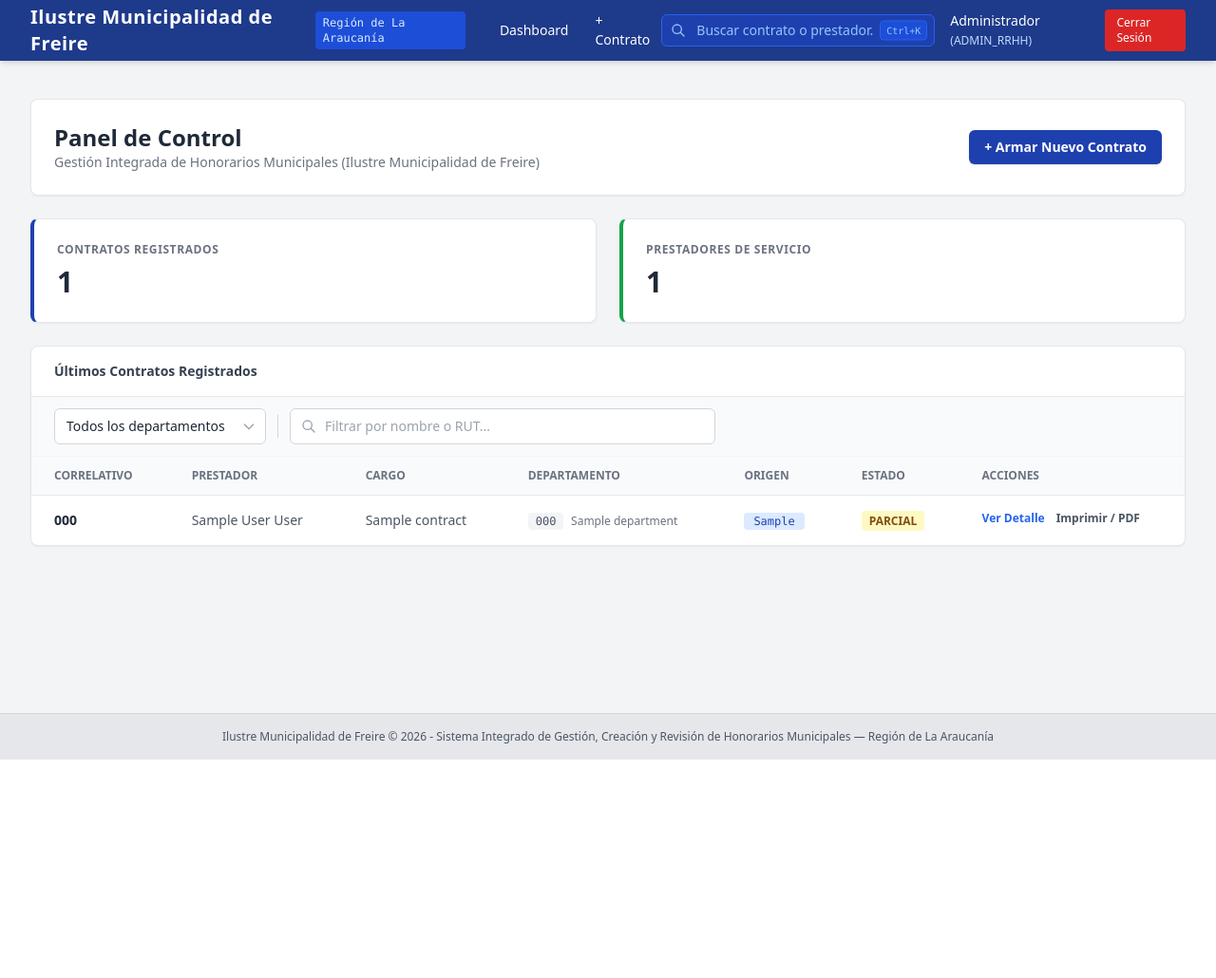
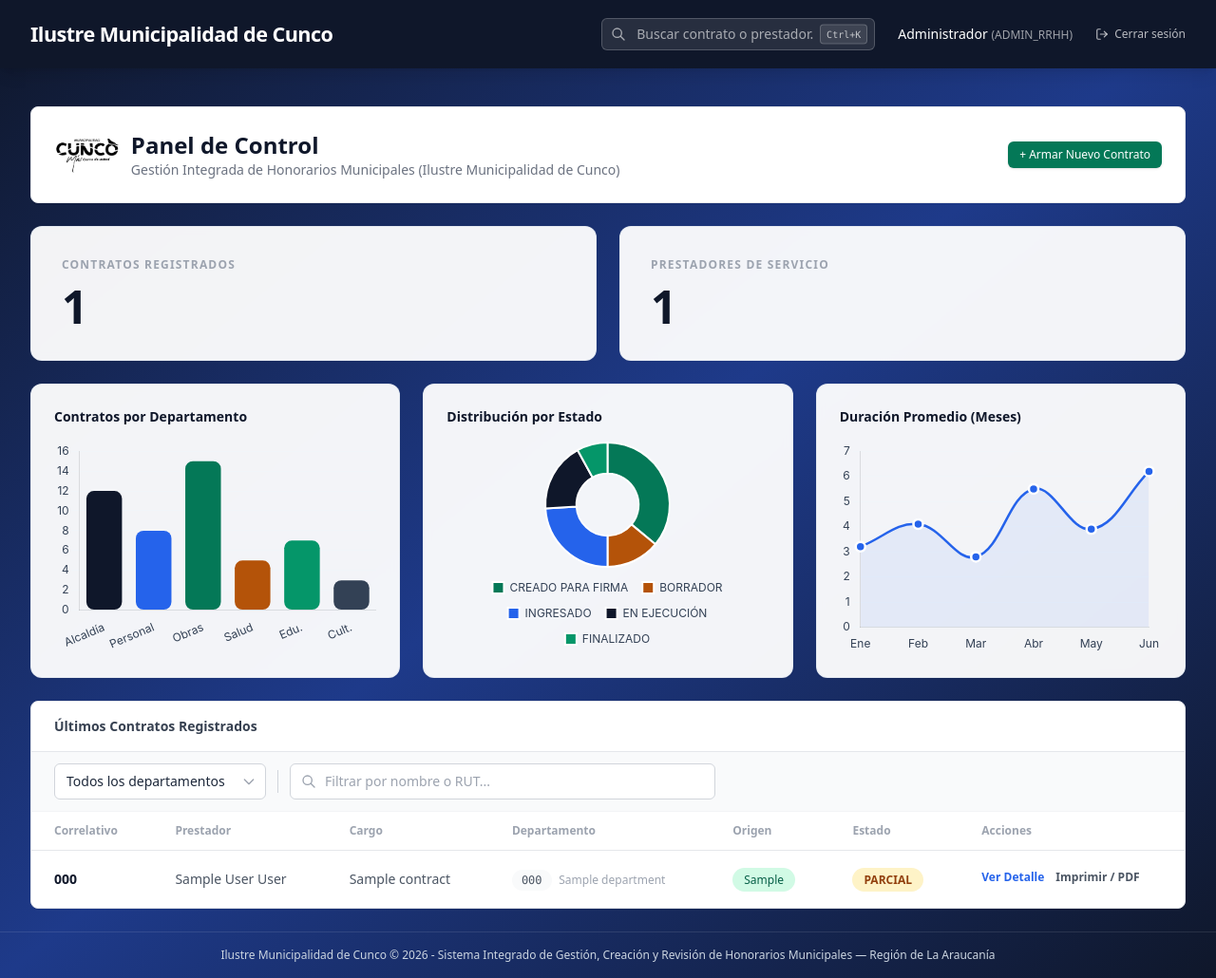
Before and after one commit to Infiweb-SpA/Contract-flow, a Flask app: page / in a window 1280 px wide. Shown: the whole page at 95% size. Before the commit the page ends 800 px from the top, so only its background shows below. Run offline with Flask 3, Linux system fonts and the light colour scheme; a user stored in the database is signed in; tables that the repository leaves empty hold one stand-in row (values such as "Sample post"); some libraries are stand-ins or nearby versions.

Commit message:
cambios esteticos

```diff
--- a/muni-sigh-app/app/templates/auth/profile.html
+++ b/muni-sigh-app/app/templates/auth/profile.html
@@ -20,7 +20,7 @@
         </div>
         <div class="flex justify-between border-b pb-2">
             <span class="text-gray-500">Rol</span>
-            <span class="font-semibold px-2 py-0.5 bg-blue-100 text-blue-800 rounded text-xs">{{ user.role }}</span>
+            <span class="font-semibold px-2 py-0.5 bg-[#4A2E1B]/10 text-[#4A2E1B] rounded text-xs">{{ user.role }}</span>
         </div>
         <div class="flex justify-between border-b pb-2">
             <span class="text-gray-500">Departamento</span>
@@ -32,7 +32,7 @@
         </div>
     </div>
     <div class="mt-6 text-center">
-        <a href="{{ url_for('dashboard.index') }}" class="text-blue-700 hover:underline text-sm font-semibold">← Volver al Dashboard</a>
+        <a href="{{ url_for('dashboard.index') }}" class="text-[#2563eb] hover:underline text-sm font-semibold">← Volver al Dashboard</a>
     </div>
 </div>
 {% endblock %}
--- a/muni-sigh-app/app/templates/base.html
+++ b/muni-sigh-app/app/templates/base.html
@@ -4,53 +4,47 @@
     <meta charset="UTF-8">
     <meta name="viewport" content="width=device-width, initial-scale=1.0">
     <title>{% block title %}{{ g.municipio_nombre | default('SIGH-MUNI') }}{% endblock %} - Gestión de Honorarios</title>
+    <script src="https://cdn.jsdelivr.net/npm/chart.js@4.4.1/dist/chart.umd.min.js"></script>
     <script src="https://cdn.tailwindcss.com"></script>
 </head>
-<body class="bg-gray-100 min-h-screen text-gray-800 flex flex-col font-sans">
+<body class="min-h-screen text-slate-800 flex flex-col font-sans bg-gradient-to-br from-[#0f172a] via-[#1e3a8a] to-slate-900">
 
     <!-- Navegación Superior -->
-    <nav class="bg-blue-900 text-white shadow-md relative z-50">
+    <nav class="bg-slate-900 text-white shadow-lg relative z-50">
         <div class="max-w-7xl mx-auto px-4 sm:px-6 lg:px-8">
-            <div class="flex items-center justify-between h-16">
+            <div class="flex items-center justify-between h-[72px]">
                 <div class="flex items-center space-x-6">
-                    <a href="{{ url_for('dashboard.index') }}" class="flex items-center space-x-3">
-                        <span class="font-bold text-xl tracking-wide">{{ g.municipio_nombre | default('SIGH-MUNI') }}</span>
-                        <span class="text-xs bg-blue-700 px-2 py-1 rounded text-blue-100 font-mono">{{ g.municipio_region | default('Municipal') }}</span>
+                    <a href="{{ url_for('dashboard.index') }}" class="flex items-center space-x-3 group">
+                        <span class="font-extrabold text-[1.35rem] tracking-tight text-white leading-none">{{ g.municipio_nombre | default('SIGH-MUNI') }}</span>
                     </a>
-                    {% if session.get('user_id') %}
-                    <div class="hidden md:flex items-center space-x-1 text-sm">
-                        <a href="{{ url_for('dashboard.index') }}" class="px-3 py-2 rounded hover:bg-blue-800 transition">Dashboard</a>
-                        <a href="{{ url_for('contract_builder.create') }}" class="px-3 py-2 rounded hover:bg-blue-800 transition">+ Contrato</a>
-                        <!-- Pestaña "Pagos" ELIMINADA -->
-                    </div>
-                    {% endif %}
                 </div>
 
                 {% if session.get('user_id') %}
-                <div class="flex items-center space-x-4">
+                <div class="flex items-center gap-6">
                     <!-- BUSCADOR GLOBAL OMNIPRESENTE -->
                     <div class="relative" id="global_search_container">
                         <div class="relative">
-                            <svg class="absolute left-2.5 top-1/2 -translate-y-1/2 w-4 h-4 text-blue-300" fill="none" stroke="currentColor" viewBox="0 0 24 24">
+                            <svg class="absolute left-2.5 top-1/2 -translate-y-1/2 w-4 h-4 text-white/60" fill="none" stroke="currentColor" viewBox="0 0 24 24">
                                 <path stroke-linecap="round" stroke-linejoin="round" stroke-width="2" d="M21 21l-6-6m2-5a7 7 0 11-14 0 7 7 0 0114 0z"/>
                             </svg>
                             <input type="text" id="global_search_input"
                                 placeholder="Buscar contrato o prestador..."
                                 autocomplete="off"
-                                class="w-56 lg:w-72 pl-9 pr-16 py-1.5 bg-blue-800 border border-blue-600 rounded-md text-sm text-white placeholder-blue-300 focus:outline-none focus:ring-2 focus:ring-blue-400 focus:bg-blue-700 transition">
-                            <kbd class="absolute right-2 top-1/2 -translate-y-1/2 text-[10px] bg-blue-700 text-blue-300 px-1.5 py-0.5 rounded border border-blue-600 font-mono">Ctrl+K</kbd>
+                                class="w-56 lg:w-72 pl-9 pr-16 py-1.5 bg-white/10 border border-white/20 rounded-md text-sm text-white placeholder-white/60 focus:outline-none focus:ring-2 focus:ring-white/40 focus:bg-white/20 transition">
+                            <kbd class="absolute right-2 top-1/2 -translate-y-1/2 text-[10px] bg-white/10 text-white/70 px-1.5 py-0.5 rounded border border-white/20 font-mono">Ctrl+K</kbd>
                         </div>
                         <!-- Dropdown de resultados -->
                         <div id="global_search_dropdown" class="hidden absolute right-0 mt-2 w-96 bg-white rounded-lg shadow-xl border border-gray-200 max-h-80 overflow-y-auto z-50">
                         </div>
                     </div>
 
-                    <a href="{{ url_for('auth.profile') }}" class="text-sm font-medium hover:text-blue-200 transition">
+                    <a href="{{ url_for('auth.profile') }}" class="text-sm font-medium text-white hover:text-white/80 transition">
                         {{ session.get('user_name') }}
-                        <span class="text-xs text-blue-200">({{ session.get('user_role') }})</span>
+                        <span class="text-xs text-white/60">({{ session.get('user_role') }})</span>
                     </a>
-                    <a href="{{ url_for('auth.logout') }}" class="bg-red-600 hover:bg-red-700 text-white text-xs px-3 py-1.5 rounded transition">
-                        Cerrar Sesión
+                    <a href="{{ url_for('auth.logout') }}" class="text-white/70 hover:text-white text-xs font-medium transition flex items-center gap-1.5">
+                        <svg xmlns="http://www.w3.org/2000/svg" width="14" height="14" viewBox="0 0 24 24" fill="none" stroke="currentColor" stroke-width="2" stroke-linecap="round" stroke-linejoin="round"><path d="M9 21H5a2 2 0 0 1-2-2V5a2 2 0 0 1 2-2h4"/><polyline points="16 17 21 12 16 7"/><line x1="21" y1="12" x2="9" y2="12"/></svg>
+                        Cerrar sesión
                     </a>
                 </div>
                 {% endif %}
@@ -63,7 +57,7 @@
         {% with messages = get_flashed_messages(with_categories=true) %}
             {% if messages %}
                 {% for category, message in messages %}
-                    {% set bg_color = 'bg-blue-100 border-blue-400 text-blue-700' %}
+                    {% set bg_color = 'bg-emerald-50 border-emerald-300 text-emerald-900' %}
                     {% if category == 'danger' %}{% set bg_color = 'bg-red-100 border-red-400 text-red-700' %}{% endif %}
                     {% if category == 'warning' %}{% set bg_color = 'bg-yellow-100 border-yellow-400 text-yellow-700' %}{% endif %}
                     {% if category == 'success' %}{% set bg_color = 'bg-green-100 border-green-400 text-green-700' %}{% endif %}
@@ -75,11 +69,11 @@
         {% endwith %}
     </div>
 
-    <main class="flex-grow max-w-7xl w-full mx-auto px-4 sm:px-6 lg:px-8 py-6">
+    <main class="flex-grow max-w-7xl w-full mx-auto px-4 sm:px-6 lg:px-8 py-6 relative z-10">
         {% block content %}{% endblock %}
     </main>
 
-    <footer class="bg-gray-200 text-center py-4 text-xs text-gray-600 border-t border-gray-300">
+    <footer class="text-center py-4 text-xs text-slate-300 border-t border-white/10">
         {{ g.municipio_nombre | default('SIGH-MUNI') }} &copy; 2026 - Sistema Integrado de Gestión, Creación y Revisión de Honorarios Municipales
         {% if g.municipio_region %} &mdash; {{ g.municipio_region }}{% endif %}
     </footer>
--- a/muni-sigh-app/app/templates/contracts/upload.html
+++ b/muni-sigh-app/app/templates/contracts/upload.html
@@ -62,13 +62,13 @@
 
         <div class="bg-gray-50 p-4 rounded border border-gray-200">
             <label class="block text-xs font-semibold text-gray-700 uppercase mb-2">Documento PDF del Contrato *</label>
-            <input type="file" name="contract_pdf" accept=".pdf" required class="w-full text-sm text-gray-600 file:mr-4 file:py-2 file:px-4 file:rounded file:border-0 file:text-xs file:font-bold file:bg-blue-100 file:text-blue-800 hover:file:bg-blue-200 cursor-pointer">
+            <input type="file" name="contract_pdf" accept=".pdf" required class="w-full text-sm text-gray-600 file:mr-4 file:py-2 file:px-4 file:rounded file:border-0 file:text-xs file:font-bold file:bg-[#4A2E1B]/10 file:text-[#4A2E1B] hover:file:bg-[#2563eb]/20 cursor-pointer">
             <p class="text-xs text-gray-400 mt-2">El sistema aplicará OCR automáticamente para extraer funciones.</p>
         </div>
 
         <div class="flex justify-end space-x-4 pt-4 border-t border-gray-200">
             <a href="{{ url_for('dashboard.index') }}" class="px-4 py-2 border border-gray-300 rounded-md text-sm font-semibold text-gray-600 hover:bg-gray-50">Cancelar</a>
-            <button type="submit" class="px-6 py-2 bg-blue-800 hover:bg-blue-900 text-white rounded-md text-sm font-semibold shadow transition">
+            <button type="submit" class="px-6 py-2 bg-[#2563eb] hover:bg-[#1d4ed8] text-white rounded-md text-sm font-semibold shadow transition">
                 📤 Subir y Extraer OCR
             </button>
         </div>
--- a/muni-sigh-app/app/templates/dashboard/index.html
+++ b/muni-sigh-app/app/templates/dashboard/index.html
@@ -6,12 +6,15 @@
 <div class="space-y-6">
     <!-- Encabezado -->
     <div class="flex justify-between items-center bg-white p-6 rounded-lg shadow-sm border border-gray-200">
-        <div>
-            <h1 class="text-2xl font-bold text-gray-800">Panel de Control</h1>
-            <p class="text-sm text-gray-500">Gestión Integrada de Honorarios Municipales ({{ g.municipio_nombre | default('SIGH-MUNI') }})</p>
+        <div class="flex items-center gap-3">
+            <img src="{{ url_for('static', filename='logos_muni/LOGO_CUNCO_Recuperado-08.png') }}" alt="Logo Municipalidad de Cunco" class="h-10 w-auto">
+            <div>
+                <h1 class="text-2xl font-bold text-[#0F172A]">Panel de Control</h1>
+                <p class="text-sm text-gray-500">Gestión Integrada de Honorarios Municipales ({{ g.municipio_nombre | default('SIGH-MUNI') }})</p>
+            </div>
         </div>
         <div class="flex space-x-2">
-            <a href="{{ url_for('contract_builder.create') }}" class="bg-blue-800 hover:bg-blue-900 text-white font-semibold px-4 py-2 rounded-md shadow text-sm transition">
+            <a href="{{ url_for('contract_builder.create') }}" class="bg-emerald-700 text-white hover:bg-emerald-800 text-xs font-medium px-3 py-1.5 rounded-md shadow transition">
                 + Armar Nuevo Contrato
             </a>
         </div>
@@ -19,16 +22,35 @@
 
     <!-- Indicadores (solo 2 tarjetas) -->
     <div class="grid grid-cols-1 md:grid-cols-2 gap-6">
-        <div class="bg-white p-6 rounded-lg shadow-sm border border-gray-200 border-l-4 border-l-blue-800">
-            <h3 class="text-xs uppercase text-gray-500 font-bold tracking-wider">Contratos Registrados</h3>
-            <p class="text-3xl font-extrabold text-gray-800 mt-2">{{ total_contracts }}</p>
+        <div class="bg-white/95 backdrop-blur-sm p-8 rounded-xl shadow-sm border border-slate-200/80">
+            <h3 class="text-xs uppercase text-gray-400 font-bold tracking-widest">Contratos Registrados</h3>
+            <p class="text-5xl font-extrabold text-[#0F172A] mt-3 tracking-tight">{{ total_contracts }}</p>
             {% if selected_dept %}
-            <p class="text-xs text-gray-400 mt-1">Filtrados por departamento</p>
+            <p class="text-xs text-gray-400 mt-2">Filtrados por departamento</p>
             {% endif %}
         </div>
-        <div class="bg-white p-6 rounded-lg shadow-sm border border-gray-200 border-l-4 border-l-green-600">
-            <h3 class="text-xs uppercase text-gray-500 font-bold tracking-wider">Prestadores de Servicio</h3>
-            <p class="text-3xl font-extrabold text-gray-800 mt-2">{{ total_providers }}</p>
+        <div class="bg-white/95 backdrop-blur-sm p-8 rounded-xl shadow-sm border border-slate-200/80">
+            <h3 class="text-xs uppercase text-gray-400 font-bold tracking-widest">Prestadores de Servicio</h3>
+            <p class="text-5xl font-extrabold text-[#0F172A] mt-3 tracking-tight">{{ total_providers }}</p>
+        </div>
+    </div>
+
+    <!-- Gráficos Corporativos -->
+    <div class="grid grid-cols-1 lg:grid-cols-3 gap-6">
+        <!-- Gráfico 1: Comparativa por Departamento -->
+        <div class="bg-white/95 backdrop-blur-sm rounded-xl shadow-sm border border-slate-200/80 p-6">
+            <h3 class="text-sm font-bold text-[#0F172A] mb-4">Contratos por Departamento</h3>
+            <div class="relative h-56"><canvas id="chartDept"></canvas></div>
+        </div>
+        <!-- Gráfico 2: Distribución por Estado -->
+        <div class="bg-white/95 backdrop-blur-sm rounded-xl shadow-sm border border-slate-200/80 p-6">
+            <h3 class="text-sm font-bold text-[#0F172A] mb-4">Distribución por Estado</h3>
+            <div class="relative h-56"><canvas id="chartStatus"></canvas></div>
+        </div>
+        <!-- Gráfico 3: Duración Promedio -->
+        <div class="bg-white/95 backdrop-blur-sm rounded-xl shadow-sm border border-slate-200/80 p-6">
+            <h3 class="text-sm font-bold text-[#0F172A] mb-4">Duración Promedio (Meses)</h3>
+            <div class="relative h-56"><canvas id="chartDur"></canvas></div>
         </div>
     </div>
 
@@ -37,7 +59,7 @@
         <div class="px-6 py-4 border-b border-gray-200 font-bold text-gray-700 text-sm flex justify-between items-center">
             <span>Últimos Contratos Registrados</span>
             {% if selected_dept %}
-            <a href="{{ url_for('dashboard.index') }}" class="text-xs text-blue-600 hover:underline font-semibold">
+            <a href="{{ url_for('dashboard.index') }}" class="text-xs text-[#2563eb] hover:underline font-semibold">
                 ✕ Limpiar filtro
             </a>
             {% endif %}
@@ -50,7 +72,7 @@
                 <div class="relative">
                     <select id="dept_filter_select"
                         onchange="filterByDepartment(this.value)"
-                        class="pl-3 pr-8 py-2 border border-gray-300 rounded-md text-sm bg-white focus:ring-2 focus:ring-blue-500 focus:border-blue-500 transition cursor-pointer appearance-none">
+                        class="pl-3 pr-8 py-2 border border-gray-300 rounded-md text-sm bg-white focus:ring-2 focus:ring-[#2563eb] focus:border-[#2563eb] transition cursor-pointer appearance-none">
                         <option value="">Todos los departamentos</option>
                         {% for dept in departments %}
                         <option value="{{ dept.id }}" {% if selected_dept == dept.id|string %}selected{% endif %}>
@@ -74,13 +96,13 @@
                     <input type="text" id="table_filter_input"
                         placeholder="Filtrar por nombre o RUT..."
                         autocomplete="off"
-                        class="w-full pl-9 pr-4 py-2 border border-gray-300 rounded-md text-sm focus:ring-2 focus:ring-blue-500 focus:border-blue-500 transition">
+                        class="w-full pl-9 pr-4 py-2 border border-gray-300 rounded-md text-sm focus:ring-2 focus:ring-[#2563eb] focus:border-[#2563eb] transition">
                 </div>
             </div>
         </div>
 
         <table class="w-full text-left text-sm text-gray-600" id="contracts_table">
-            <thead class="bg-gray-50 text-xs uppercase text-gray-500 font-semibold border-b">
+            <thead class="text-xs text-gray-400 border-b">
                 <tr>
                     <th class="px-6 py-3">Correlativo</th>
                     <th class="px-6 py-3">Prestador</th>
@@ -93,19 +115,19 @@
             </thead>
             <tbody class="divide-y divide-gray-200">
                 {% for contract in recent_contracts %}
-                <tr class="hover:bg-gray-50 contract-row"
+                <tr class="hover:bg-gray-50 contract-row transition-colors duration-150"
                     data-search="{{ contract.provider.full_name | lower }} {{ contract.provider.rut | lower }} {{ contract.contract_number | lower }} {{ contract.position_title | lower }} {{ contract.department.code | lower }} {{ contract.department.name | lower }}">
-                    <td class="px-6 py-4 font-semibold text-gray-800">{{ contract.contract_number }}</td>
-                    <td class="px-6 py-4">{{ contract.provider.full_name }}</td>
-                    <td class="px-6 py-4">{{ contract.position_title }}</td>
-                    <td class="px-6 py-4">
-                        <span class="text-xs font-mono text-gray-600 bg-gray-100 px-2 py-0.5 rounded">{{ contract.department.code }}</span>
-                        <span class="text-xs text-gray-500 ml-1 hidden lg:inline">{{ contract.department.name }}</span>
+                    <td class="px-6 py-5 font-semibold text-[#0F172A]">{{ contract.contract_number }}</td>
+                    <td class="px-6 py-5">{{ contract.provider.full_name }}</td>
+                    <td class="px-6 py-5">{{ contract.position_title }}</td>
+                    <td class="px-6 py-5">
+                        <span class="text-xs font-mono text-gray-600 bg-gray-50 px-2.5 py-1 rounded-full">{{ contract.department.code }}</span>
+                        <span class="text-xs text-gray-400 ml-1 hidden lg:inline">{{ contract.department.name }}</span>
                     </td>
-                    <td class="px-6 py-4"><span class="bg-blue-100 text-blue-800 text-xs px-2.5 py-0.5 rounded font-mono">{{ contract.creation_type }}</span></td>
-                    <td class="px-6 py-4"><span class="bg-yellow-100 text-yellow-800 text-xs px-2 py-0.5 rounded font-semibold">{{ contract.status }}</span></td>
-                    <td class="px-6 py-4 flex space-x-3">
-                        <a href="{{ url_for('contract_builder.detail', contract_id=contract.id) }}" class="text-blue-600 hover:underline font-semibold text-xs">
+                    <td class="px-6 py-5"><span class="bg-emerald-100 text-emerald-800 text-xs px-3 py-1 rounded-full font-medium">{{ contract.creation_type }}</span></td>
+                    <td class="px-6 py-5"><span class="bg-amber-100 text-amber-800 text-xs px-3 py-1 rounded-full font-semibold">{{ contract.status }}</span></td>
+                    <td class="px-6 py-5 flex space-x-3">
+                        <a href="{{ url_for('contract_builder.detail', contract_id=contract.id) }}" class="text-[#2563eb] hover:underline font-semibold text-xs">
                             Ver Detalle
                         </a>
                         <a href="{{ url_for('contract_builder.preview', contract_id=contract.id) }}" target="_blank" class="text-gray-600 hover:underline font-semibold text-xs">
@@ -115,10 +137,10 @@
                 </tr>
                 {% else %}
                 <tr id="no_results_row" style="display:none;">
-                    <td colspan="7" class="px-6 py-4 text-center text-gray-400 text-sm">No hay contratos que coincidan con el filtro.</td>
+                    <td colspan="7" class="px-6 py-6 text-center text-gray-400 text-sm">No hay contratos que coincidan con el filtro.</td>
                 </tr>
                 <tr>
-                    <td colspan="7" class="px-6 py-4 text-center text-gray-400 text-sm">
+                    <td colspan="7" class="px-6 py-6 text-center text-gray-400 text-sm">
                         {% if selected_dept %}
                             No hay contratos registrados para este departamento.
                         {% else %}
@@ -185,6 +207,39 @@ function filterByDepartment(deptId) {
         noResults.style.display = (visibleCount === 0 && rows.length > 0) ? '' : 'none';
     });
 })();
+
+(function() {
+    if (typeof Chart === 'undefined') return;
+    Chart.defaults.font.family = "'Inter', ui-sans-serif, system-ui, sans-serif";
+    Chart.defaults.color = '#334155';
+
+    new Chart(document.getElementById('chartDept'), {
+        type: 'bar',
+        data: {
+            labels: ['Alcaldía','Personal','Obras','Salud','Edu.','Cult.'],
+            datasets: [{ label: 'Contratos', data: [12, 8, 15, 5, 7, 3], backgroundColor: ['#0f172a','#2563eb','#047857','#b45309','#059669','#334155'], borderRadius: 8, borderSkipped: false }]
+        },
+        options: { responsive: true, maintainAspectRatio: false, plugins: { legend: { display: false } }, scales: { y: { beginAtZero: true, grid: { color: '#f1f5f9' } }, x: { grid: { display: false } } } }
+    });
+
+    new Chart(document.getElementById('chartStatus'), {
+        type: 'doughnut',
+        data: {
+            labels: ['CREADO PARA FIRMA','BORRADOR','INGRESADO','EN EJECUCIÓN','FINALIZADO'],
+            datasets: [{ data: [18, 7, 12, 9, 4], backgroundColor: ['#047857','#b45309','#2563eb','#0f172a','#059669'], borderColor: '#ffffff', borderWidth: 2 }]
+        },
+        options: { responsive: true, maintainAspectRatio: false, plugins: { legend: { position: 'bottom', labels: { boxWidth: 12, padding: 15 } } } }
+    });
+
+    new Chart(document.getElementById('chartDur'), {
+        type: 'line',
+        data: {
+            labels: ['Ene','Feb','Mar','Abr','May','Jun'],
+            datasets: [{ label: 'Duración (meses)', data: [3.2, 4.1, 2.8, 5.5, 3.9, 6.2], tension: 0.4, fill: true, backgroundColor: 'rgba(37,99,235,0.08)', borderColor: '#2563eb', pointBackgroundColor: '#2563eb', pointBorderColor: '#ffffff', pointRadius: 5, borderWidth: 2.5 }]
+        },
+        options: { responsive: true, maintainAspectRatio: false, plugins: { legend: { display: false } }, scales: { y: { beginAtZero: true, grid: { color: '#f1f5f9' } }, x: { grid: { display: false } } } }
+    });
+})();
 </script>
 {% endblock %}
 {% endblock %}
--- /dev/null
+++ b/muni-sigh-app/comandos entorno.txt
@@ -0,0 +1,5 @@
+# elegir una version especifica de python
+ py -3.13 -m venv venv
+
+# activar el entorno
+ .\venv\Scripts\Activate.ps1
```
Also changed, not shown: muni-sigh-app/app/config.py (+8 -8 lines), muni-sigh-app/app/templates/auth/login.html (+5 -4 lines), muni-sigh-app/app/templates/contracts/create.html (+13 -13 lines), muni-sigh-app/app/templates/contracts/detail.html (+9 -8 lines), muni-sigh-app/app/templates/contracts/edit.html (+12 -12 lines), muni-sigh-app/app/templates/contracts/pdf_template.html (+10 -12 lines), muni-sigh-app/app/templates/contracts/preview_template.html (+22 -18 lines), muni-sigh-app/app/templates/payments/bandejas.html (+4 -4 lines), muni-sigh-app/app/templates/payments/review.html (+8 -8 lines), muni-sigh-app/app/templates/payments/split_view.html (+8 -8 lines), muni-sigh-app/app/static/logos_muni/LOGO_CUNCO_Recuperado-06.png (added), muni-sigh-app/app/static/logos_muni/LOGO_CUNCO_Recuperado-07.png (added), muni-sigh-app/app/static/logos_muni/LOGO_CUNCO_Recuperado-08.png (added).
